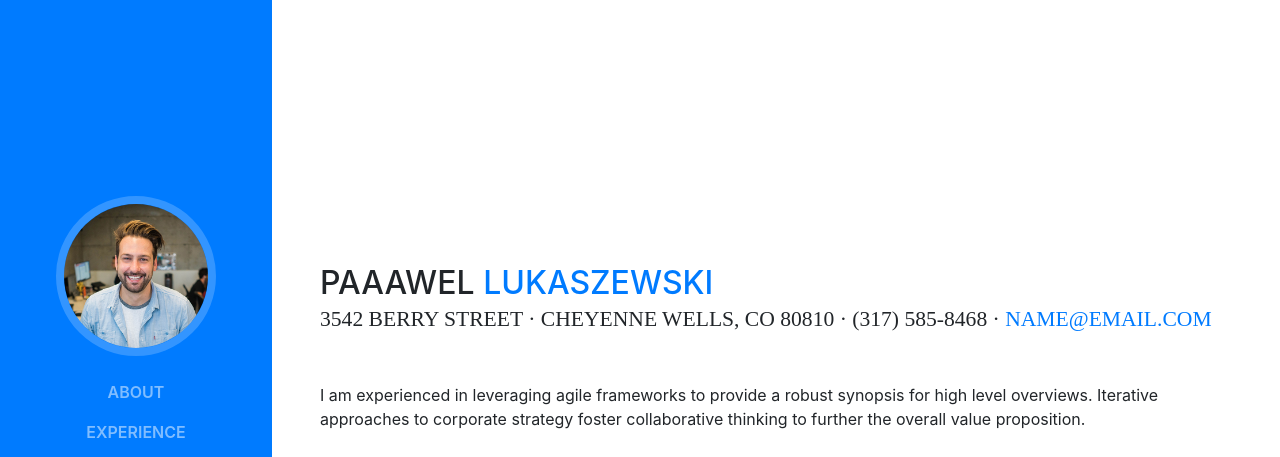
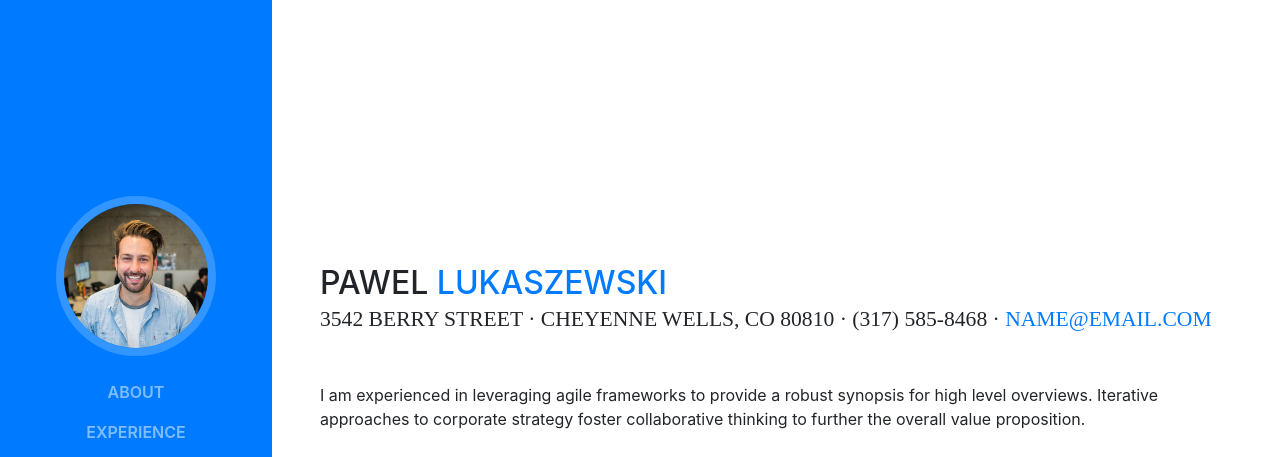
Before and after one commit to PawelLukaszewski/WebResume, a website with bundled scripts: page index.html in a window 1280 px wide. Shown: the top 457 px of the page. Built offline with nearby package versions, Linux system fonts and the light colour scheme; a web font is replaced by a local one.

Commit message:
Update index.html

```diff
--- a/index.html
+++ b/index.html
@@ -66,7 +66,7 @@
       <section class="resume-section p-3 p-lg-5 d-flex d-column" id="about">
         <div class="my-auto">
 
-          <h2 class="mb-0">Paaawel
+          <h2 class="mb-0">Pawel
             <span class="text-primary">Lukaszewski</span>
           </h2>
 
```
